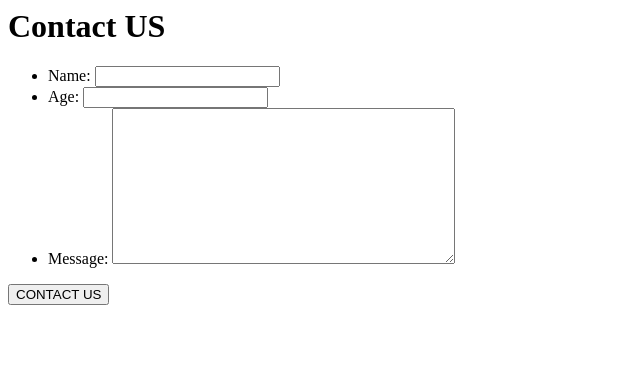
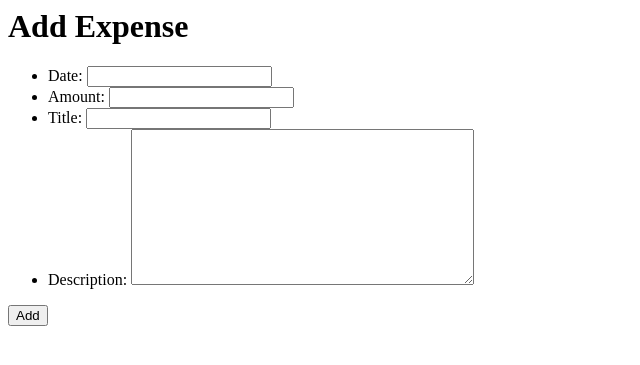
Before and after one commit to nonZero/BudgetBoss, a Django app: page /add/ in a window 1280 px wide. Shown: the top 365 px of the page, without its empty margins (0-640 px from the left). Run offline with Django 3.2, Linux system fonts and the light colour scheme.

Commit message:
added expense form

```diff
--- a/expenses/templates/expenses/expense_form.html
+++ b/expenses/templates/expenses/expense_form.html
@@ -1,9 +1,9 @@
-<h1>Contact US</h1>
-<form method="post">
+<h1>Add Expense</h1>
+<form method="post" novalidate>
     {% csrf_token %}
     <ul>
-    {{ form.as_ul }}
+        {{ form.as_ul }}
     </ul>
 
-    <button>CONTACT US</button>
+    <button>Add</button>
 </form>
--- a/expenses/views.py
+++ b/expenses/views.py
@@ -1,12 +1,12 @@
 from django import forms
-from django.shortcuts import render, get_object_or_404
+from django.shortcuts import render, get_object_or_404, redirect
 
 from expenses.models import Expense
 
 
 def expense_list(request):
     return render(request, "expenses/expense_list.html", {
-        'object_list': Expense.objects.all(),
+        'object_list': Expense.objects.order_by("-date"),
     })
 
 
@@ -18,19 +18,26 @@ def expense_detail(request, pk):
     })
 
 
-class ContactUsForm(forms.Form):
-    name = forms.CharField(max_length=100)
-    age = forms.IntegerField(required=False)
-    message = forms.CharField(widget=forms.Textarea())
+#
+# class ContactUsForm(forms.Form):
+#     name = forms.CharField(max_length=100)
+#     age = forms.IntegerField(required=False)
+#     message = forms.CharField(widget=forms.Textarea())
+
+class ExpenseForm(forms.ModelForm):
+    class Meta:
+        model = Expense
+        fields = "__all__"
 
 
 def expense_create(request):
     if request.method == "POST":
-        form = ContactUsForm(request.POST)
+        form = ExpenseForm(request.POST)
         if form.is_valid():
-            assert False, form.cleaned_data
-
-    form = ContactUsForm()
+            form.save()
+            return redirect("expenses:list")
+    else:
+        form = ExpenseForm()
     return render(request, "expenses/expense_form.html", {
         'form': form,
     })
```
